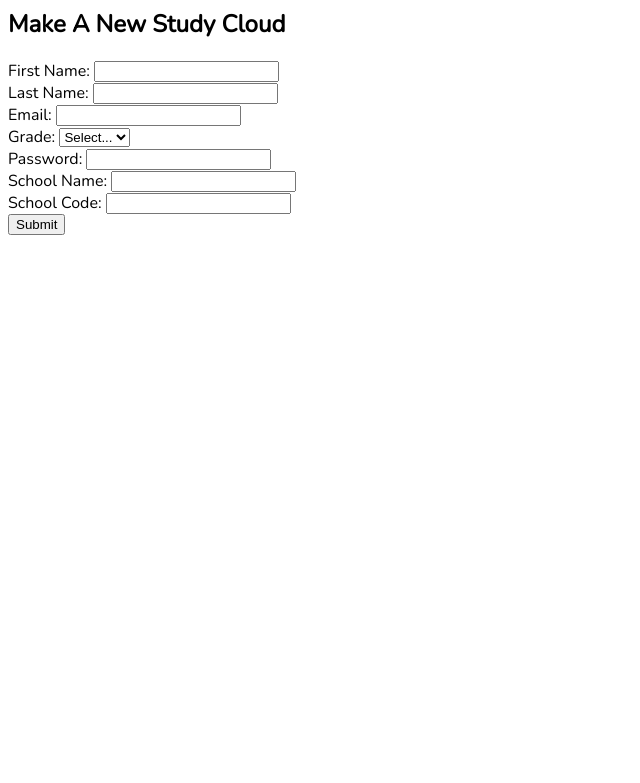
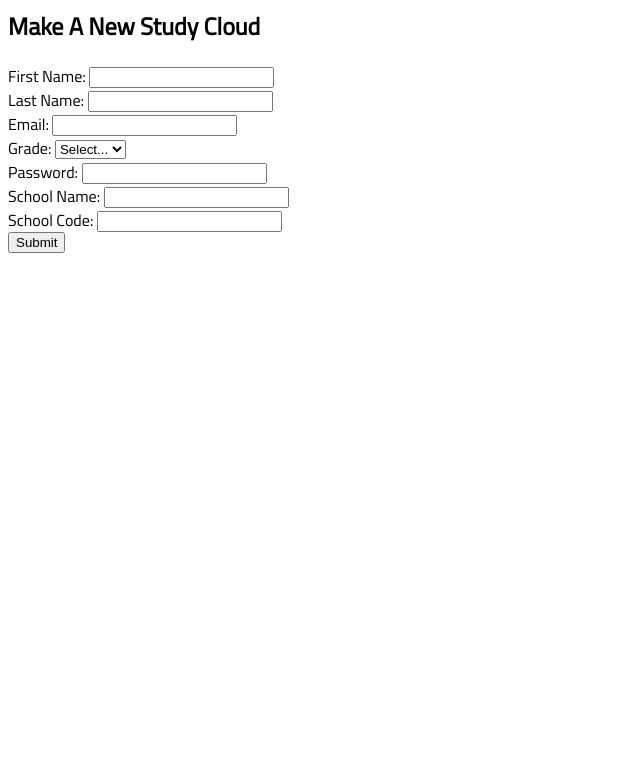
Before and after one commit to aryarm/studycloud.hackathon, a PHP site: page / in a window 1280 px wide. Shown: the top 783 px of the page, without its empty margins (0-640 px from the left). Run offline with PHP 8.4, Linux system fonts and the light colour scheme.

Commit message:
Yeahnope the font is Titillium Web now

```diff
--- a/index.css
+++ b/index.css
@@ -1,3 +1,3 @@
 body {
-	font-family: 'Nunito', sans-serif;
+	font-family: 'Titillium Web', sans-serif;
 }
--- a/index.php
+++ b/index.php
@@ -1,8 +1,8 @@
 <html>
 <head>
 	<title>Make A New Study Cloud</title>
-	<!-- Font chosen: Nunito by Google Fonts -->
-	<link href="https://fonts.googleapis.com/css?family=Nunito" rel="stylesheet">
+	<!-- Font chosen: Titillium Web by Google Fonts -->
+	<link href="https://fonts.googleapis.com/css?family=Titillium+Web" rel="stylesheet">
 	<link rel="stylesheet" href="index.css">
 </head>
 <body>
```
